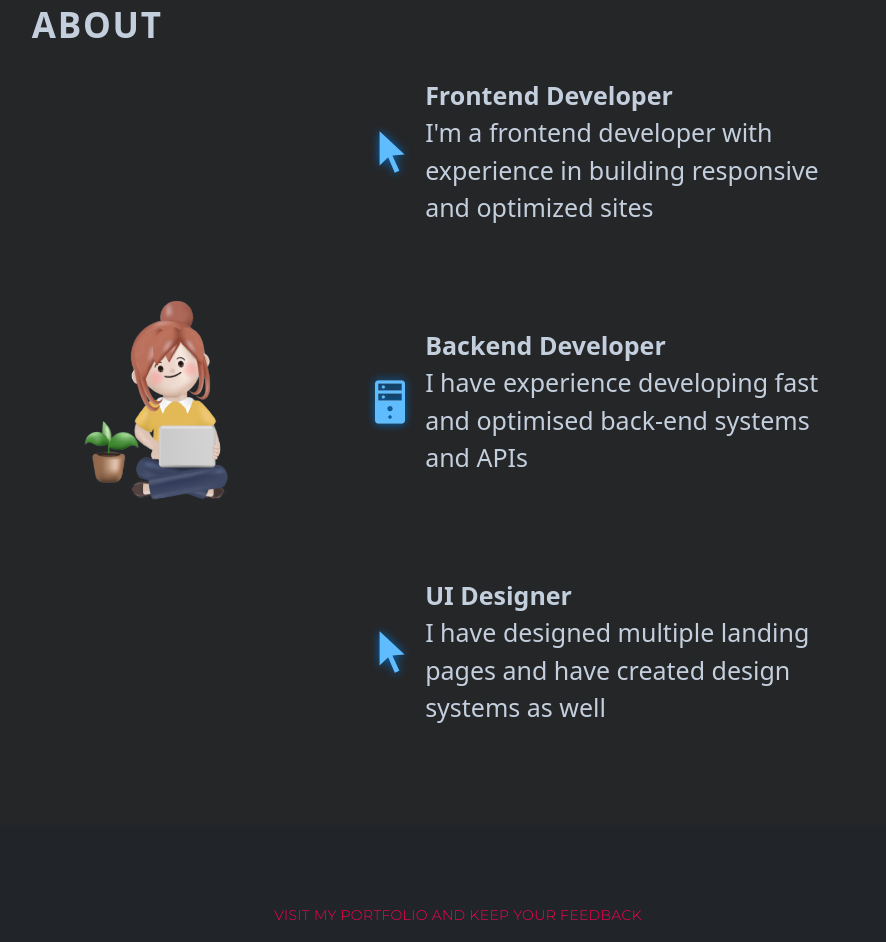
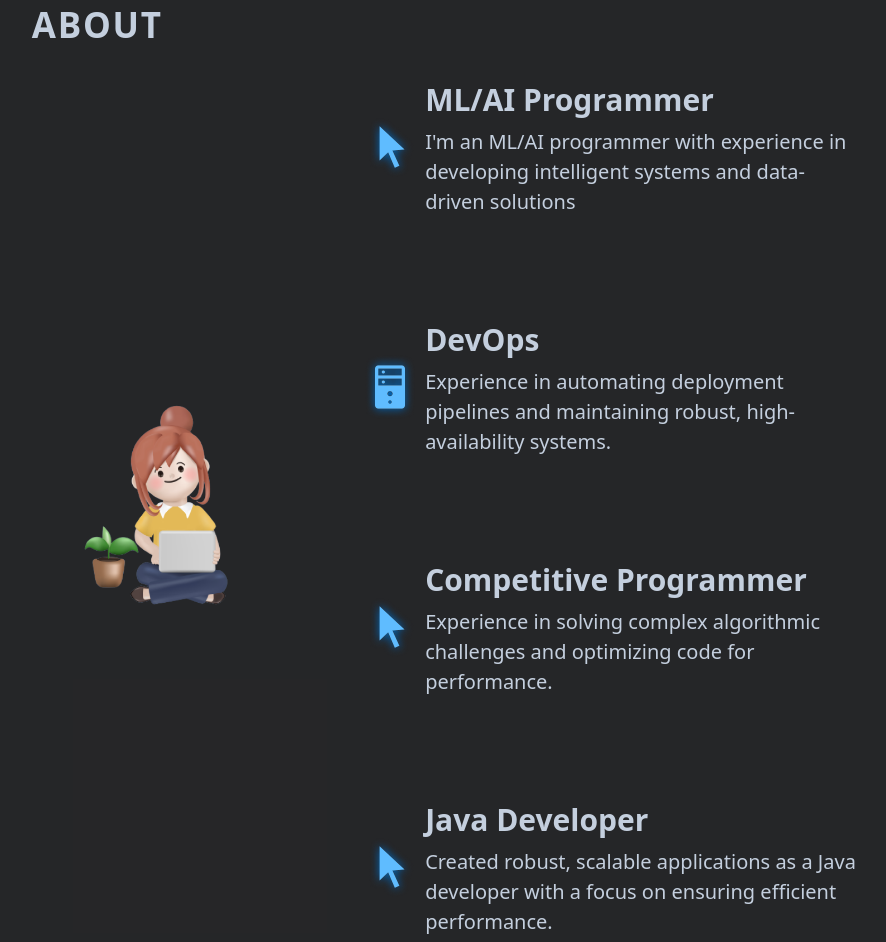
Before and after one commit to Rishabh-mikku/Portfolio, a React (Vite) app: page / in a window 1280 px wide. Shown: the part 1100-2042 px from the top of the page, without its empty margins (182-1068 px from the left). Built offline with nearby package versions, Linux system fonts and the light colour scheme.

Commit message:
20240604 Modified About section

```diff
--- a/src/components/About/About.jsx
+++ b/src/components/About/About.jsx
@@ -16,30 +16,36 @@ const About = () => {
           <li className={styles.aboutItem}>
             <img src={getImageUrl("about/cursorIcon.png")} alt="Cursor icon" />
             <div className={styles.aboutItemText}>
-              <h3>Frontend Developer</h3>
+              <h3>ML/AI Programmer</h3>
               <p>
-                I'm a frontend developer with experience in building responsive
-                and optimized sites
+              I'm an ML/AI programmer with experience in developing intelligent systems and data-driven solutions
               </p>
             </div>
           </li>
           <li className={styles.aboutItem}>
             <img src={getImageUrl("about/serverIcon.png")} alt="Server icon" />
             <div className={styles.aboutItemText}>
-              <h3>Backend Developer</h3>
+              <h3>DevOps</h3>
               <p>
-                I have experience developing fast and optimised back-end systems
-                and APIs
+              Experience in automating deployment pipelines and maintaining robust, high-availability systems.
               </p>
             </div>
           </li>
           <li className={styles.aboutItem}>
             <img src={getImageUrl("about/cursorIcon.png")} alt="UI icon" />
             <div className={styles.aboutItemText}>
-              <h3>UI Designer</h3>
+              <h3>Competitive Programmer</h3>
               <p>
-                I have designed multiple landing pages and have created design
-                systems as well
+              Experience in solving complex algorithmic challenges and optimizing code for performance.
+              </p>
+            </div>
+          </li>
+          <li className={styles.aboutItem}>
+            <img src={getImageUrl("about/cursorIcon.png")} alt="UI icon" />
+            <div className={styles.aboutItemText}>
+              <h3>Java Developer</h3>
+              <p>
+              Created robust, scalable applications as a Java developer with a focus on ensuring efficient performance.
               </p>
             </div>
           </li>
--- a/src/components/About/About.module.css
+++ b/src/components/About/About.module.css
@@ -51,17 +51,22 @@
     transition: 0.4s;
   }
 
+  .aboutItem h3 {
+    font-weight: 400;
+  }
+
   .aboutItem:hover {
     background-size: 100% 100%;
   }
 
   .aboutItem h3 {
-    font-size: 25px;
+    font-size: 30px;
     font-weight: 600;
   }
 
   .aboutItem p {
-    font-size: 25px;
+    margin-top: 5px;
+    font-size: 20px;
   }
 
   @media screen and (max-width: 830px) {
```
